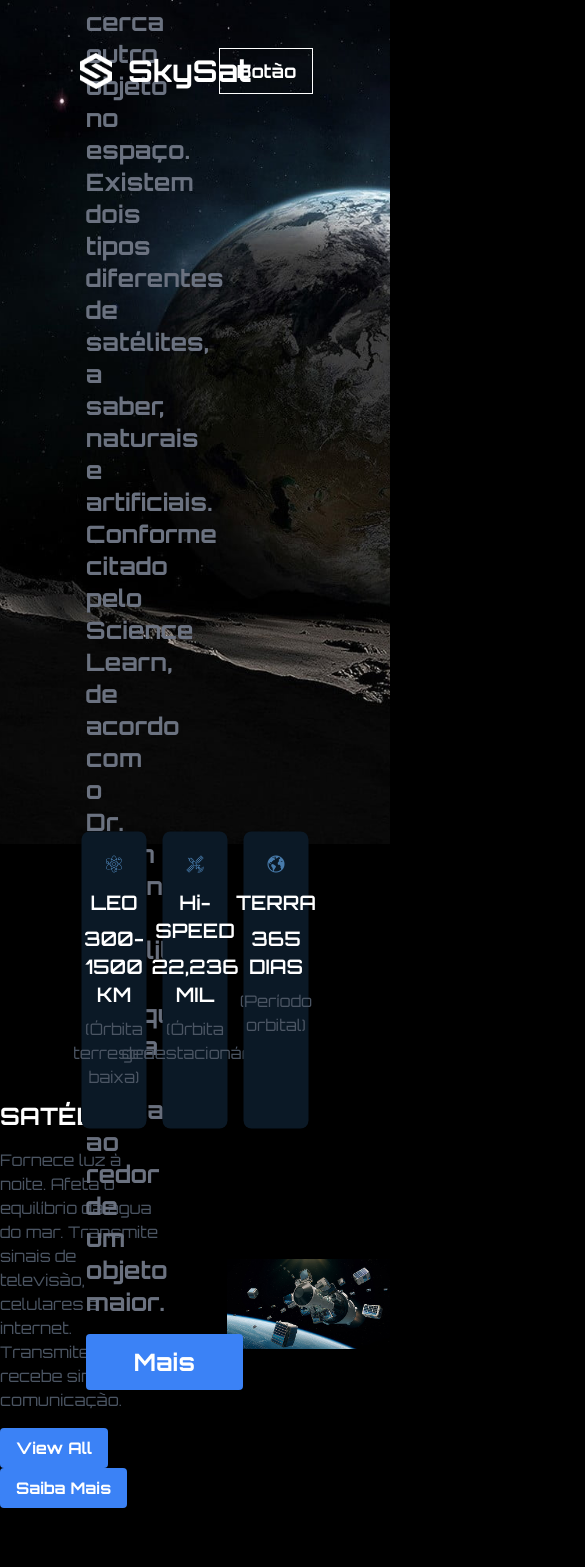
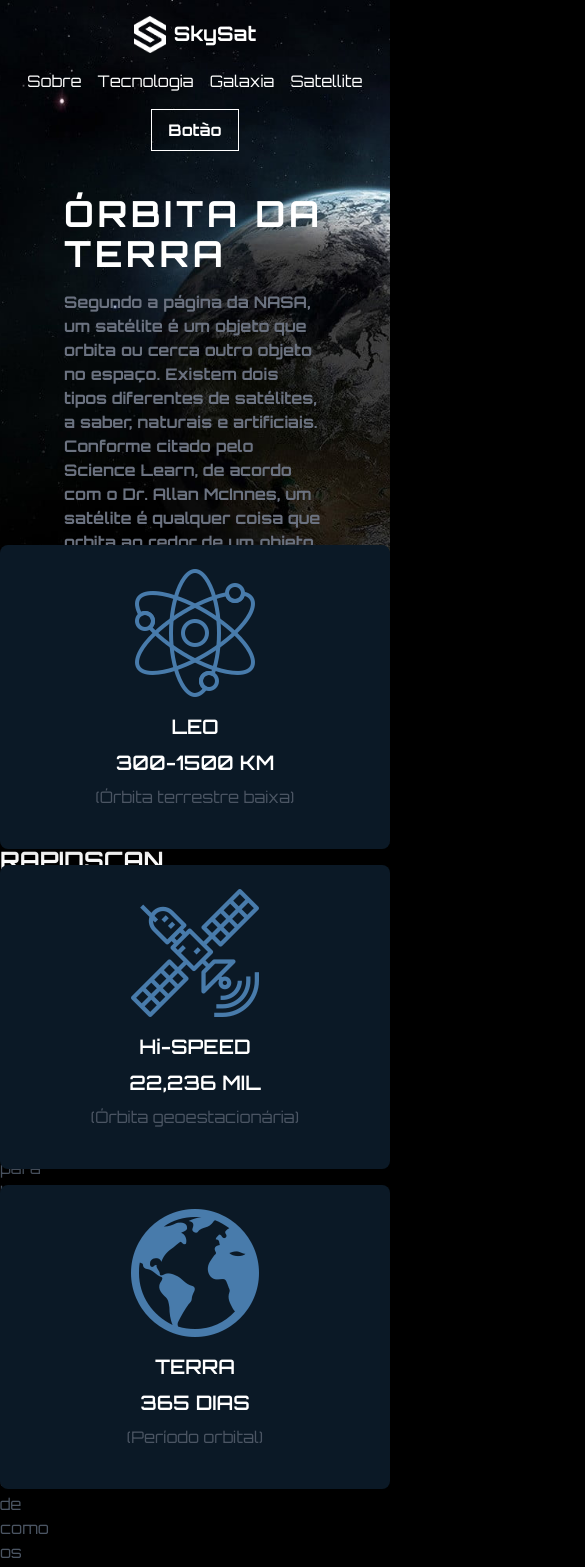
Before and after one commit to VictorBravim/SkySat, a Next.js app: page / in a window 390 px wide. Shown: the top 1567 px of the page, 585 px wide, since content can reach past the window. Built offline with nearby package versions, Linux system fonts and the light colour scheme.

Commit message:
Mudança

```diff
--- a/src/components/Card.tsx
+++ b/src/components/Card.tsx
@@ -6,21 +6,21 @@ import terra from '@/assets/terra.png'
 
 export default function Card() {
     return (
-        <div className="w-1/2 absolute left-1/2 transform -translate-x-1/2 -translate-y-1/2 z-40" style={{ marginTop: '980px' }}>
-            <div className="container mx-auto flex justify-center space-x-4">
-                <div className="bg-blue-custom flex flex-col items-center text-white rounded-lg shadow-lg p-6 text-center w-1/3">
+        <div className="w-full absolute left-1/2 transform -translate-x-1/2 -translate-y-1/2 z-40" style={{ marginTop: '1025px' }}>
+            <div className="container mx-auto flex flex-col lg:flex-row justify-center lg:space-x-6">
+                <div className="bg-blue-custom flex flex-col items-center text-white rounded-lg shadow-lg p-6 text-center w-full lg:w-1/3 mb-4 lg:mb-0">
                     <Image src={atom} alt="Logo" width={128} height={32} className="mb-4"/>
                     <h1 className="text-xl font-semibold mb-2">LEO</h1>
                     <h2 className="text-xl font-semibold mb-2">300-1500 KM</h2>
                     <p className="text-gray-600 mb-4">(Órbita terrestre baixa)</p>
                 </div>
-                <div className="bg-blue-custom flex flex-col items-center text-white rounded-lg shadow-lg p-6 text-center w-1/3">
+                <div className="bg-blue-custom flex flex-col items-center text-white rounded-lg shadow-lg p-6 text-center w-full lg:w-1/3 mb-4 lg:mb-0">
                     <Image src={satelite} alt="Logo" width={128} height={32} className="mb-4"/>
                 <h1 className="text-xl font-semibold mb-2">Hi-SPEED</h1>
                     <h2 className="text-xl font-semibold mb-2">22,236 MIL</h2>
                     <p className="text-gray-600 mb-4">(Órbita geoestacionária)</p>
                 </div>
-                <div className="bg-blue-custom flex flex-col items-center text-white rounded-lg shadow-lg p-6 text-center w-1/3">
+                <div className="bg-blue-custom flex flex-col items-center text-white rounded-lg shadow-lg p-6 text-center w-full lg:w-1/3 mb-4 lg:mb-0">
                     <Image src={terra} alt="Logo" width={128} height={32} className="mb-4"/>
                 <h1 className="text-xl font-semibold mb-2">TERRA</h1>
                     <h2 className="text-xl font-semibold mb-2">365 DIAS</h2>
--- a/src/components/Function.tsx
+++ b/src/components/Function.tsx
@@ -5,20 +5,21 @@ import satelite2 from '@/assets/2.jpg'
 export default function Function() {
     return (
         <div className="container mx-auto py-32 mb-16 flex items-center justify-between">
-            <div className="w-1/2 pl-8">
+            <div className="w-1/2 pl-8 flex justify-center">
                 <Image src={satelite2} alt="Imagem de Missão" width={500} height={300} />
             </div>
-            <div className="w-1/2 pr-8">
+            <div className="w-1/2 pr-8 text-right">
                 <h2 className="text-2xl text-white font-bold mb-4">SATÉLITE</h2>
-                <p className="text-gray-600 mb-4">
-                Fornece luz à noite. Afeta o equilíbrio da água do mar. Transmite sinais de televisão, celulares e internet. Transmite e recebe sinais de comunicação.
+                <p className="text-gray-600 mb-4 pl-80">
+                Além de iluminar a noite, influencia o equilíbrio dos oceanos. Facilita a transmissão de sinais de televisão, celulares e internet, além de servir como meio para enviar e receber comunicações.
                 </p>
-                <button className="bg-blue-500 hover:bg-blue-700 text-white font-bold py-2 px-4 rounded">
+                <button className="bg-blue-custom-2 text-white font-bold py-2 px-4 rounded">
                     View All
                 </button>
-                <button className="bg-blue-500 hover:bg-blue-700 text-white font-bold py-2 px-4 rounded">
+                <button className="bg-blue-custom-2 text-white font-bold py-2 px-4 rounded ml-4">
                     Saiba Mais
                 </button>
+                <hr className="border-b-2 border-gray-500 mt-4" />
             </div>
         </div>
     );
--- a/src/components/Hero.tsx
+++ b/src/components/Hero.tsx
@@ -4,16 +4,16 @@ export default function Hero() {
     return (
         <div className="block h-screen flex items-center justify-center px-16">
             <div className="absolute inset-0 bg-cover bg-center" style={{ backgroundImage: "url('/bg.jpg')", }}></div>
-            <div className="relative z-10 text-white w-1/3">
+            <div className="relative z-10 text-white w-full lg:w-1/3">
                 <div className="text-left mb-4">
                     <h1 className="text-4xl md:text-6xl font-bold mb-4" style={{ letterSpacing: '0.1em' }}>ÓRBITA DA TERRA</h1>
-                    <p className="text-2xl md:text-xl text-gray-500 font-bold mb-4 pr-24">Segundo a página da NASA, um satélite é um objeto que orbita ou cerca outro objeto no espaço. Existem dois tipos diferentes de satélites, a saber, naturais e artificiais. Conforme citado pelo Science Learn, de acordo com o Dr. Allan McInnes, um satélite é qualquer coisa que orbita ao redor de um objeto maior.</p>
+                    <p className="text-md md:text-2xl text-gray-500 font-bold mb-4 pr-0 lg:pr-24">Segundo a página da NASA, um satélite é um objeto que orbita ou cerca outro objeto no espaço. Existem dois tipos diferentes de satélites, a saber, naturais e artificiais. Conforme citado pelo Science Learn, de acordo com o Dr. Allan McInnes, um satélite é qualquer coisa que orbita ao redor de um objeto maior.</p>
                 </div>
-                <button className="bg-blue-500 hover:bg-blue-700 text-white text-2xl font-bold py-3 px-12 rounded">
+                <button className="bg-blue-custom-2 text-white text-2xl font-bold py-3 px-12 rounded">
                     Mais
                 </button>
             </div>
-            <div className="w-1/2"></div>
+            <div className="w-none lg:w-1/2"></div>
         </div>
     );
 }
--- a/src/components/Mission.tsx
+++ b/src/components/Mission.tsx
@@ -4,20 +4,18 @@ import satelite1 from '@/assets/1.jpg'
 
 export default function Mission() {
     return (
-        <div className="container mx-auto mt-64 mb-8 flex items-center justify-between">
-            <div className="w-1/2 pr-8">
-                <h2 className="text-2xl text-white font-bold mb-4">SATÉLITE</h2>
-                <p className="text-gray-600 mb-4">
-                Fornece luz à noite. Afeta o equilíbrio da água do mar. Transmite sinais de televisão, celulares e internet. Transmite e recebe sinais de comunicação.
+        <div className="container mx-auto mt-128 lg:mt-80 mb-8 flex items-center justify-between">
+        <div className="w-full lg:w-1/2 pr-0 lg:pr-8">
+            <h2 className="text-2xl text-white font-bold mb-4">RAPIDSCAN</h2>
+            <p className="text-gray-600 mb-4 pr-80">
+            Aprimorar a previsão do tempo na Terra, fornecer a calibração cruzada para todos os satélites internacionais que monitoram os ventos oceânicos e melhorar as estimativas de como os ventos oceânicos mudam ao longo do dia, em todo o mundo.
             </p>
-                <button className="bg-blue-500 hover:bg-blue-700 text-white font-bold py-2 px-4 rounded">
+            <button className="bg-blue-custom-2 text-white font-bold py-2 px-4 rounded">
                 View All
             </button>
-                <button className="bg-blue-500 hover:bg-blue-700 text-white font-bold py-2 px-4 rounded">
-                    Saiba Mais
-                </button>
+            <hr className="border-b-2 border-gray-500 mt-4"/>
         </div>
-            <div className="w-1/2 pl-8">
+        <div className="w-1/2 pl-8 flex justify-center">
             <Image src={satelite1} alt="Imagem de Missão" width={500} height={300} />
         </div>
     </div>
--- a/src/components/Nav.tsx
+++ b/src/components/Nav.tsx
@@ -4,19 +4,19 @@ import logo from '@/assets/logo.png'
 
 export default function Nav() {
     return (
-        <nav className="bg-transparent p-12 absolute w-full z-20">
-            <div className="container mx-auto flex items-center justify-between">
-                <div className="flex items-center ml-8">
+        <nav className="bg-transparent p-4 md:p-12 absolute w-full z-20">
+            <div className="container mx-auto flex flex-col md:flex-row items-center justify-between">
+                <div className="flex items-center ml-0 lg:ml-8">
                     <Image src={logo} alt="Logo" width={32} height={32} />
-                    <span className="text-white font-bold text-3xl ml-4">SkySat</span>
+                    <span className="text-white font-bold text-xl md:text-3xl ml-2 md:ml-4">SkySat</span>
                 </div>
-                <div className="hidden md:flex space-x-4">
-                    <a className="text-white text-lg">Sobre</a>
-                    <a className="text-white text-lg">Tecnologia</a>
-                    <a className="text-white text-lg">Galaxia</a>
-                    <a className="text-white text-lg">Satellite</a>
+                <div className="md:flex space-x-4 mt-4 md:mt-0">
+                    <a className="text-white text-base md:text-lg">Sobre</a>
+                    <a className="text-white text-base md:text-lg">Tecnologia</a>
+                    <a className="text-white text-base md:text-lg">Galaxia</a>
+                    <a className="text-white text-base md:text-lg">Satellite</a>
                 </div>
-                <button className="bg-none border border-white text-white text-lg font-bold py-2 px-4 mr-8">
+                <button className="bg-none border border-white text-white text-base md:text-lg font-bold py-2 px-4 mt-4 md:mt-0 mr-0 lg:mr-8">
                     Botão
                 </button>
             </div>
--- a/tailwind.config.ts
+++ b/tailwind.config.ts
@@ -15,9 +15,7 @@ const config: Config = {
       },
       colors: {
         'blue-custom': '#0B1926',
-      },
-      fontFamily: {
-        custom: ['Orbitron', 'sans-serif'],
+        'blue-custom-2': '#487bab',
       },
     },
   },
```
Lines whose indentation alone changed are shown as unchanged.
